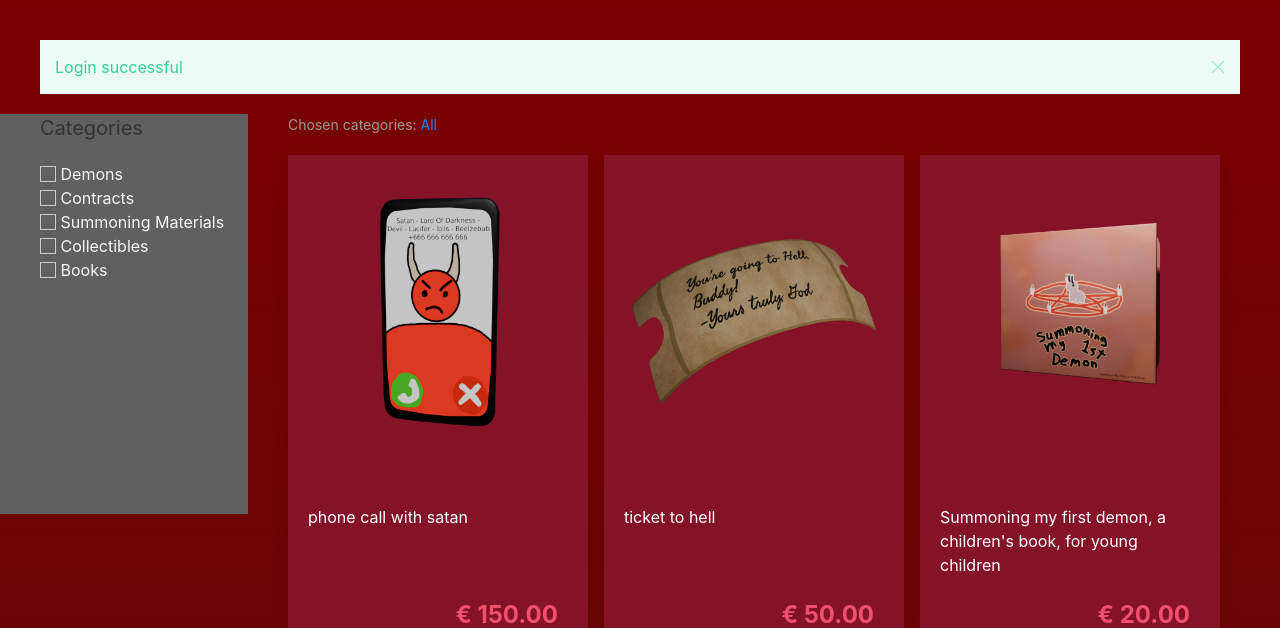
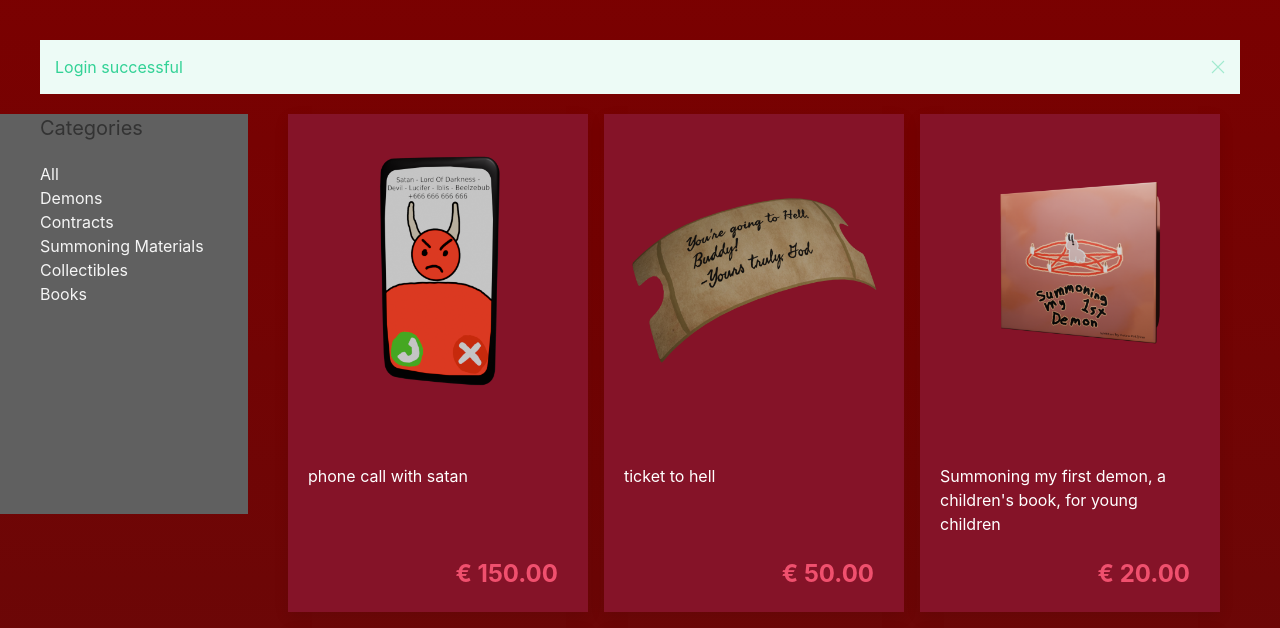
Before and after one commit to sleepyniki/satans-shoppers, a PHP site: page /index.php?category=all in a window 1280 px wide. Shown: the part 80-708 px from the top of the page. Run offline with PHP 8.4, Linux system fonts and the light colour scheme; data comes from the database, SQL or seed files in the repository.

Commit message:
Add working categories to index.php

```diff
--- a/dev/index.php
+++ b/dev/index.php
@@ -1,7 +1,38 @@
 <?php
 include_once("templates/head.inc.php");
-$statement = $conn->prepare('SELECT * FROM products');
+
+$category="";
+
+if(empty($_GET['category']) || !isset($_GET['category'])){
+	header("Location: index.php?category=all");
+	exit;
+}
+
+if($_GET['category'] == "demons"){
+	$category="1";
+}
+if($_GET['category'] == "contracts"){
+	$category="2";
+}
+if($_GET['category'] == "materials"){
+	$category="3";
+}
+if($_GET['category'] == "collectibles"){
+	$category="4";
+}
+if($_GET['category'] == "books"){
+	$category="5";
+}
+
+if($category == ""){
+$statement = $conn->prepare("SELECT * FROM products");
 $statement->execute();
+}
+else{
+$statement = $conn->prepare("SELECT * FROM products WHERE category_id = ?");
+$statement->execute([$category]);
+}
+
 $products = $statement->fetchAll(PDO::FETCH_ASSOC);
 ?>
 
@@ -14,30 +45,19 @@ $products = $statement->fetchAll(PDO::FETCH_ASSOC);
          <section class="uk-width-1-5">
             <h4>Categories</h4>
             <hr class="uk-divider" />
-            <div>
-               <input class="uk-checkbox" id="Demons" type="checkbox" name="Demons" />
-               <label for="demons">Demons</label>
-            </div>
-            <div>
-               <input class="uk-checkbox" id="Contracts" type="checkbox" name="Contracts" />
-               <label for="contracts">Contracts</label>
-            </div>
-            <div>
-               <input class="uk-checkbox" id="Summoning" type="checkbox" name="Summoning" />
-               <label for="materials">Summoning Materials</label>
-            </div>
-            <div>
-               <input class="uk-checkbox" id="Collectibles" type="checkbox" name="Collectibles" />
-               <label for="collectibles">Collectibles</label>
-            </div>
-            <div>
-               <input class="uk-checkbox" id="books" type="checkbox" name="books" />
-               <label for="books">Books</label>
-            </div>
+<a class="uk-link-text" href="?category=all">All</a>
+<br>
+<a class="uk-link-text" href="?category=demons">Demons</a>
+<br>
+<a class="uk-link-text" href="?category=contracts">Contracts</a>
+<br>
+<a class="uk-link-text" href="?category=materials">Summoning Materials</a>
+<br>
+<a class="uk-link-text" href="?category=collectibles">Collectibles</a>
+<br>
+<a class="uk-link-text" href="?category=books">Books</a>
          </section>
          <section class="uk-width-4-5">
-            <h4 class="uk-text-muted uk-text-small">Chosen categories: <span
-                  class="uk-text-small uk-text-primary">All</span></h4>
             <div class="uk-flex uk-flex-home uk-flex-wrap">
             <?php foreach($products as $product): ?>
                <a class="product-card uk-card uk-card-home uk-card-default uk-card-small uk-card-hover"
```
